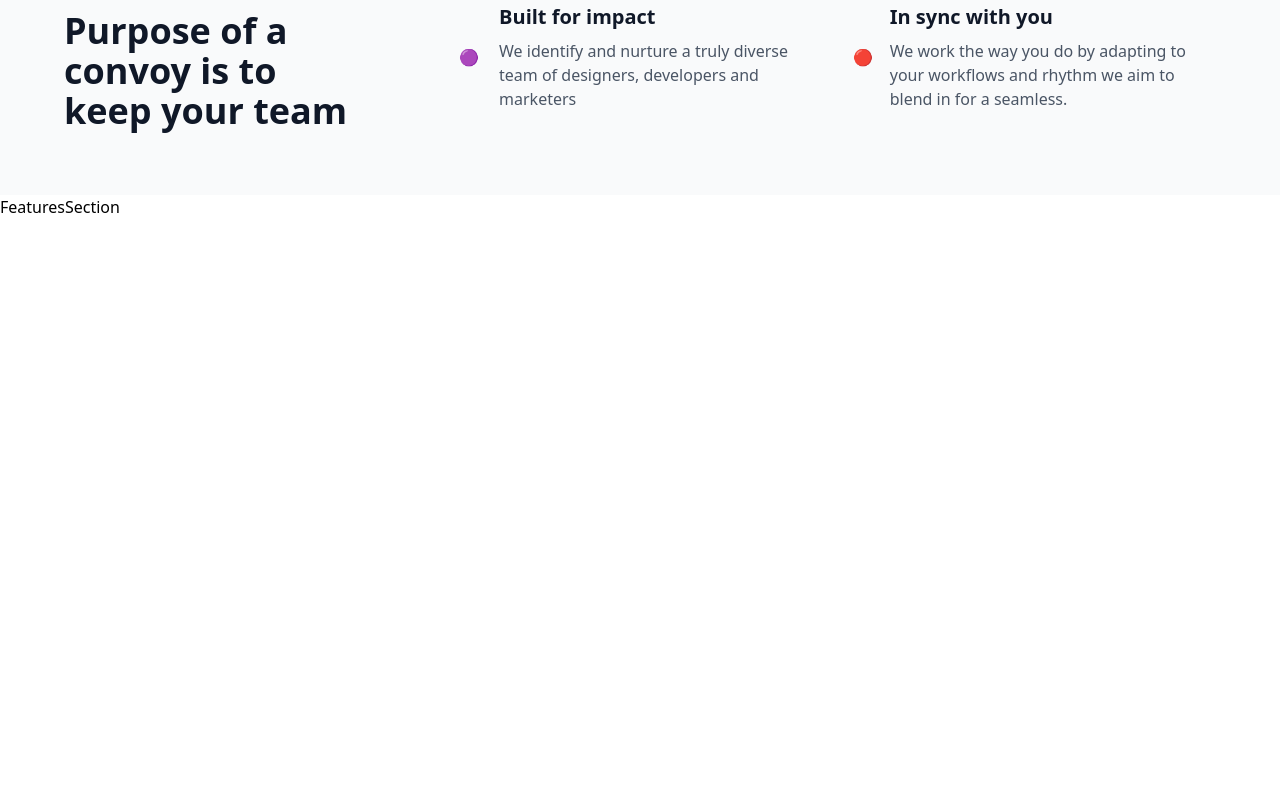
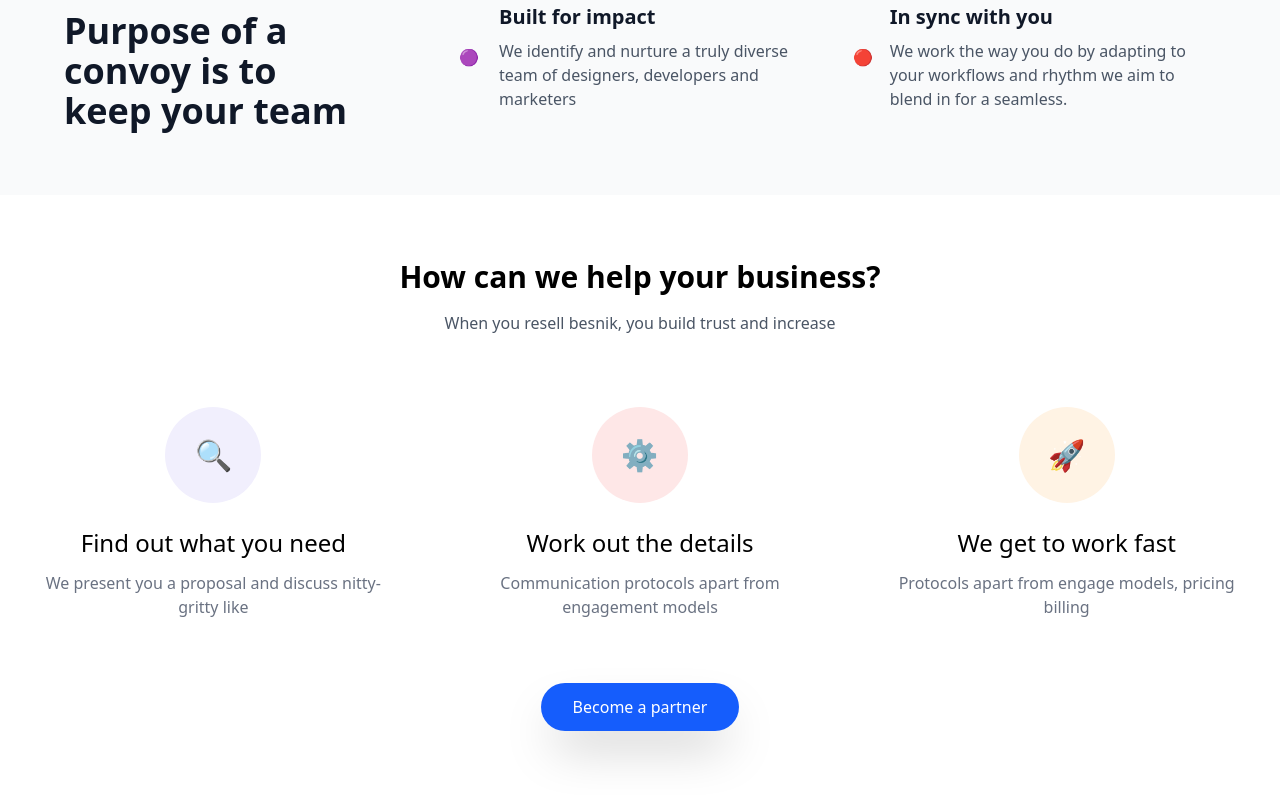
Before and after one commit to xor-xeno/React-Project, a React (Vite) app in the folder basic2/: page / in a window 1280 px wide. Shown: the part 1170-1965 px from the top of the page. Before the commit the page ends 1389 px from the top, so only its background shows below. Built offline with nearby package versions, Linux system fonts and the light colour scheme.

Commit message:
feature section add

```diff
--- a/basic2/src/components/FeaturesSection.jsx
+++ b/basic2/src/components/FeaturesSection.jsx
@@ -1,10 +1,56 @@
 import React from 'react'
+
+const features = [
+  {
+    icon: "🔍",
+    title: "Find out what you need",
+    description: "We present you a proposal and discuss nitty-gritty like"
+  },
+  {
+    icon: "⚙️",
+    title: "Work out the details",
+    description: "Communication protocols apart from engagement models"
+  },
+  {
+    icon: "🚀",
+    title: "We get to work fast",
+    description: "Protocols apart from engage models, pricing billing"
+  }
+]
 
 const FeaturesSection = () => {
   return (
-    <div>
-      FeaturesSection
-    </div>
+    <section className='max-w-7xl mx-auto px-4 py-16'>
+
+      {/* Heading texts */}
+      <div className='text-center mb-12'>
+        <h2 className='text-3xl font-bold mb-4'>How can we help your business?</h2>
+        <p className='text-gray-600 '>When you resell besnik, you build trust and increase</p>
+      </div>
+
+      {/* features box */}
+      <div className='grid grid-cols-1 md:grid-cols-3 gap-8'>
+        {features.map((feature, index) => (
+          <div key={index} className='flex flex-col text-center items-center p-6'>
+            <div className='w-24 h-24 rounded-full mb-6 flex items-center justify-center' style={{
+              backgroundColor: index === 0 ? "#F1EFFD" : index === 1 ? "#FEE7E7" : "#FFF3E4",
+            }}>
+              <div className='text-3xl'>{feature.icon}</div>
+            </div>
+
+            <h3 className='text-2xl font-medium mb-3'>{feature.title}</h3>
+            <p className='text-gray-500 text-center'>{feature.description}</p>
+          </div>
+        ))}
+      </div>
+
+      {/* button */}
+        <div className='text-center mt-10'>
+          <button className='bg-blue-600 text-white cursor-pointer px-8 py-3 rounded-full font-medium hover:bg-blue-700 transition-colors shadow-2xl backdrop:blur-2xl'>
+            Become a partner
+          </button>
+        </div>
+    </section>
   )
 }
 
--- a/basic2/src/components/PurposeSection.jsx
+++ b/basic2/src/components/PurposeSection.jsx
@@ -16,7 +16,7 @@
   ];
 
   return (
-    <section className='w-full bg-gray-50 py-16 px-4 md:px-8 sm:px-6'>
+    <section className='w-full bg-gray-50 py-16 px-4 md:px-8 sm:px-6' id='about'>
       <div className='max-w-6xl mx-auto'>
         <div className='grid md:grid-cols-3 grid-cols-1 gap-8'>
 
```
